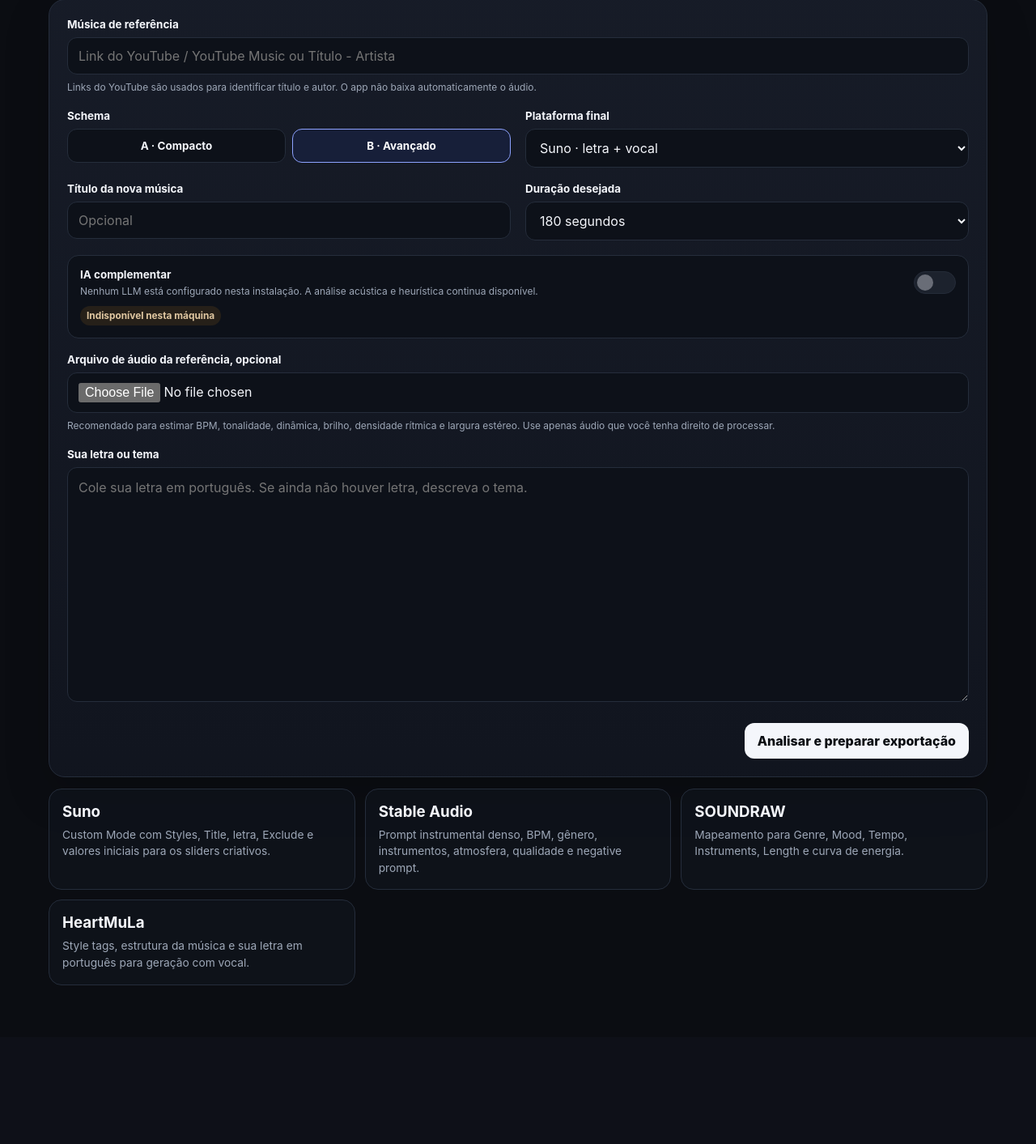
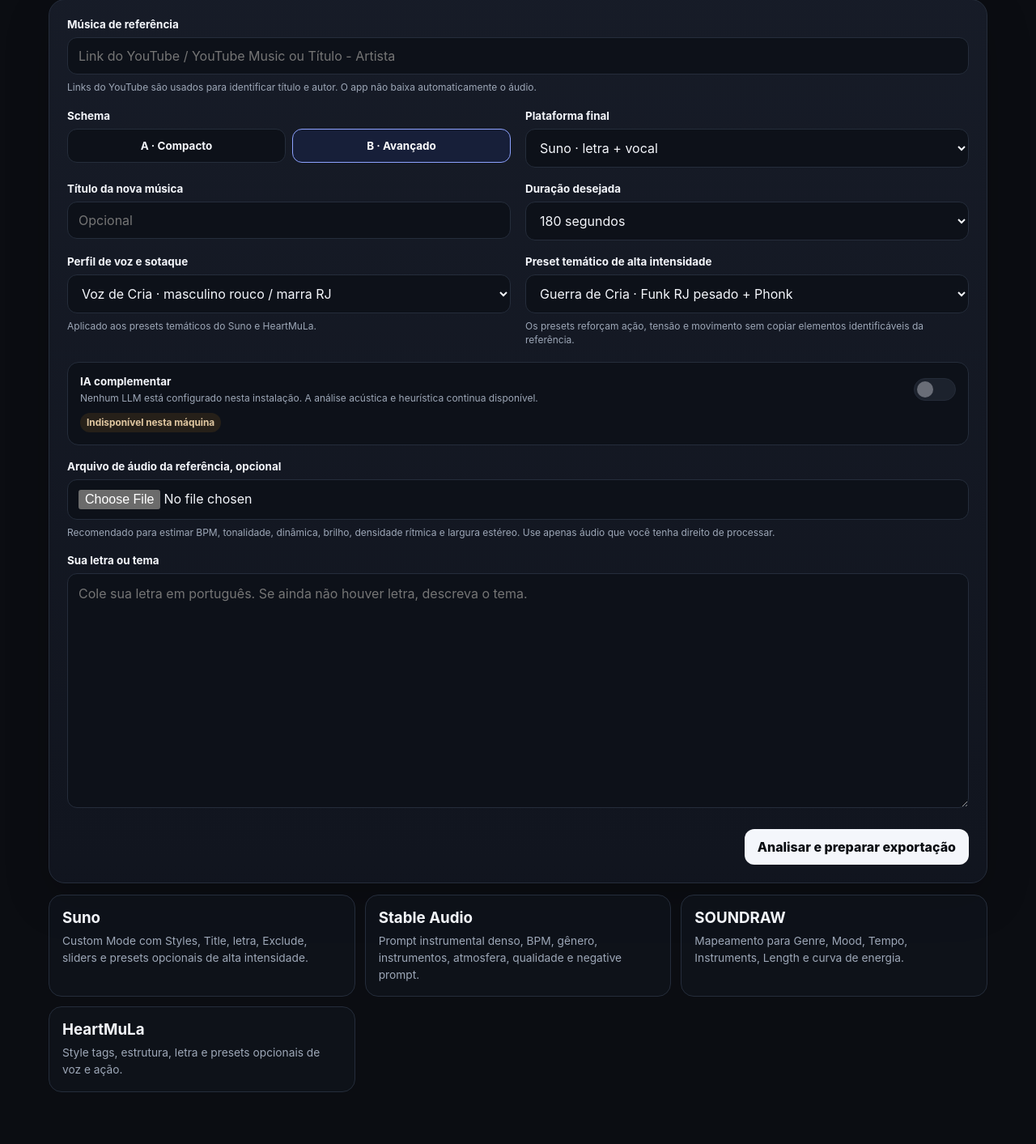
Before and after one commit to EduMiranda78/music-reference-lab, a Flask app: page / in a window 1280 px wide. Shown: the part 448-1861 px from the top of the page at 81% size. Before the commit the page ends 1665 px from the top, so only its background shows below. Run offline with Flask 3, Linux system fonts and the light colour scheme.

Commit message:
Adiciona seletores de preset e perfil vocal

```diff
--- a/templates/index.html
+++ b/templates/index.html
@@ -72,6 +72,29 @@
       </select>
     </div>
 
+    <div id="high-energy-options" class="span-2 form-grid">
+      <div class="field">
+        <label for="vocal_gender">Perfil de voz e sotaque</label>
+        <select id="vocal_gender" name="vocal_gender">
+          <option value="male" selected>Voz de Cria · masculino rouco / marra RJ</option>
+          <option value="female">Voz Envolvente · feminino suave / imponente RJ</option>
+        </select>
+        <small>Aplicado aos presets temáticos do Suno e HeartMuLa.</small>
+      </div>
+
+      <div class="field">
+        <label for="preset">Preset temático de alta intensidade</label>
+        <select id="preset" name="preset">
+          <option value="guerra_de_cria" selected>Guerra de Cria · Funk RJ pesado + Phonk</option>
+          <option value="acao_epica">Ação Épica · cinematográfico + war drums</option>
+          <option value="cyberpunk_guerra">Guerra Cyberpunk · synths + industrial</option>
+          <option value="tensa_perseguicao">Tensa Perseguição · trap de combate</option>
+          <option value="none">Sem preset temático · usar análise normal</option>
+        </select>
+        <small>Os presets reforçam ação, tensão e movimento sem copiar elementos identificáveis da referência.</small>
+      </div>
+    </div>
+
     <div class="field span-2 ai-option">
       <div class="ai-option-head">
         <div>
@@ -113,7 +136,7 @@
   <section class="platforms">
     <article class="mini-card">
       <h3>Suno</h3>
-      <p>Custom Mode com Styles, Title, letra, Exclude e valores iniciais para os sliders criativos.</p>
+      <p>Custom Mode com Styles, Title, letra, Exclude, sliders e presets opcionais de alta intensidade.</p>
     </article>
     <article class="mini-card">
       <h3>Stable Audio</h3>
@@ -125,9 +148,25 @@
     </article>
     <article class="mini-card">
       <h3>HeartMuLa</h3>
-      <p>Style tags, estrutura da música e sua letra em português para geração com vocal.</p>
+      <p>Style tags, estrutura, letra e presets opcionais de voz e ação.</p>
     </article>
   </section>
 </main>
+
+<script>
+const platformSelect = document.getElementById("platform");
+const highEnergyOptions = document.getElementById("high-energy-options");
+
+function updatePresetVisibility() {
+  const enabled = ["suno", "heartmula"].includes(platformSelect.value);
+  highEnergyOptions.style.display = enabled ? "grid" : "none";
+  highEnergyOptions.querySelectorAll("select").forEach(el => {
+    el.disabled = !enabled;
+  });
+}
+
+platformSelect.addEventListener("change", updatePresetVisibility);
+updatePresetVisibility();
+</script>
 </body>
 </html>
```
